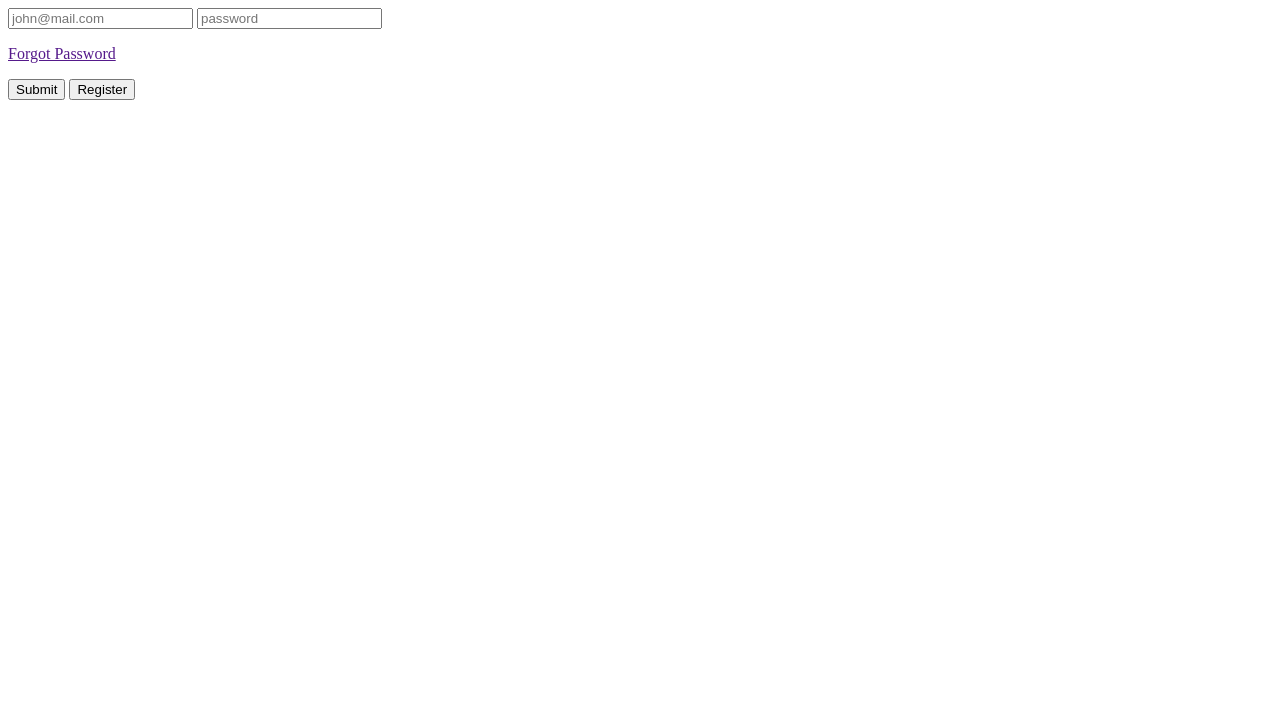
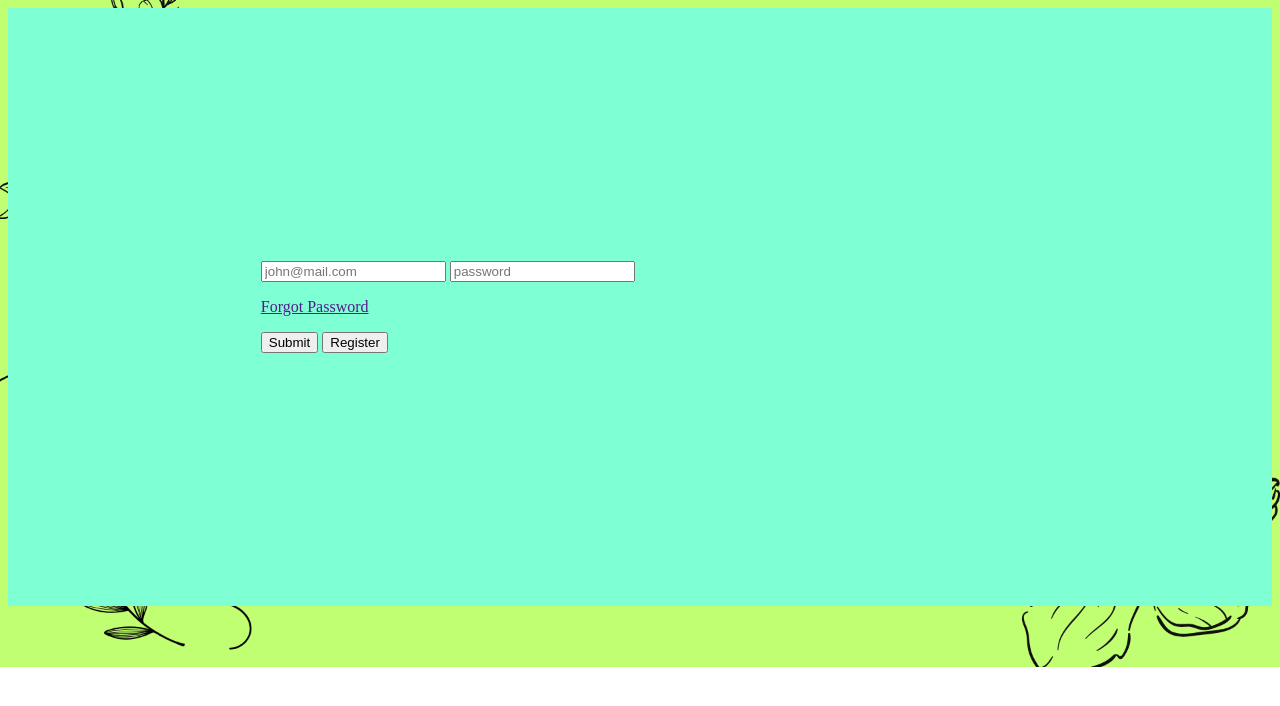
Before and after one commit to MsftKing/Minimize-Food-Waste-Application, a plain HTML site: page login.html in a window 1280 px wide. Drawn offline with Linux system fonts and the light colour scheme; files whose address does not match are found by name.

Commit message:
log in background image and stlyes

```diff
--- a/login.html
+++ b/login.html
@@ -3,8 +3,8 @@
 <head>
     <meta charset="UTF-8">
     <meta name="viewport" content="width=device-width, initial-scale=1.0">
-    <title>Minimize Food Waste Login
-    </title>
+    <link rel="stylesheet" href="styles.css" />
+    <title>Minimize Food Waste Login</title>
 </head>
 <body>
     <div id="loginContainer">
@@ -13,7 +13,7 @@
             <input type="password" name="password" placeholder="password" required>
         </form>
             <p><a href="">Forgot Password</a></p>
-            <button type="submit" name="submitButton" class="button">Submit</button>
+            <button type="submit" name="submitButton" class="button" id="submitButton">Submit</button>
             <button type="registerButton" class="button" name="registerButton">Register</button>
     </div>
 
--- /dev/null
+++ b/styles.css
@@ -0,0 +1,13 @@
+body {
+    background-image: url("D:\Websites\MinimizeFoodWasteApp\Minimize-Food-Waste-Application\Assets\backgroundImages\background image.png");
+    background-size: cover;
+    background-repeat: no-repeat;
+    background-position: center;
+}
+
+#loginContainer {
+    align-items: center;
+    background-color: aquamarine;
+    justify-content: center;
+    padding: 20%;
+}
```
Also changed, not shown: Assets/backgroundImages/background image.png (added), Assets/backgroundImages/bgi.jpg (added).
